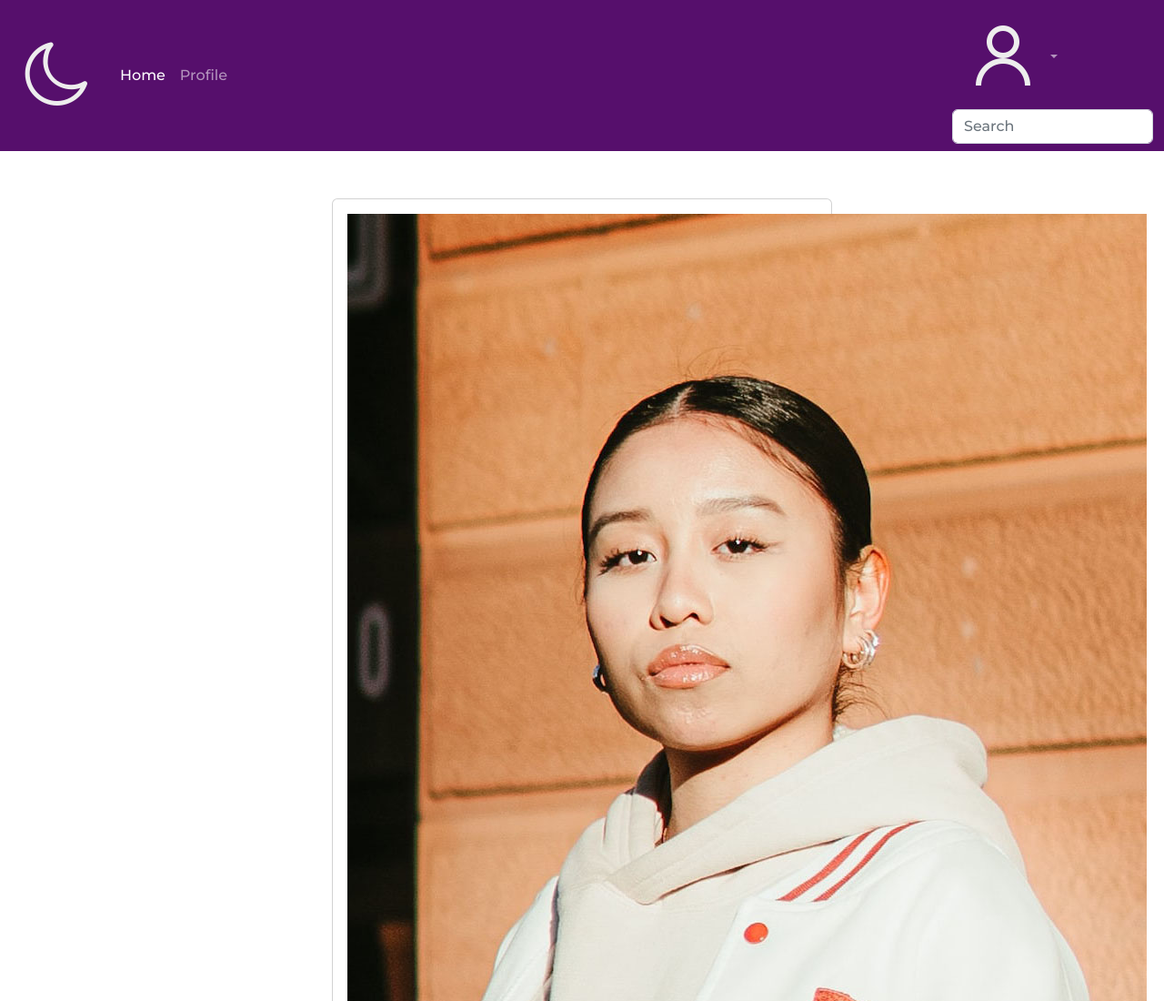
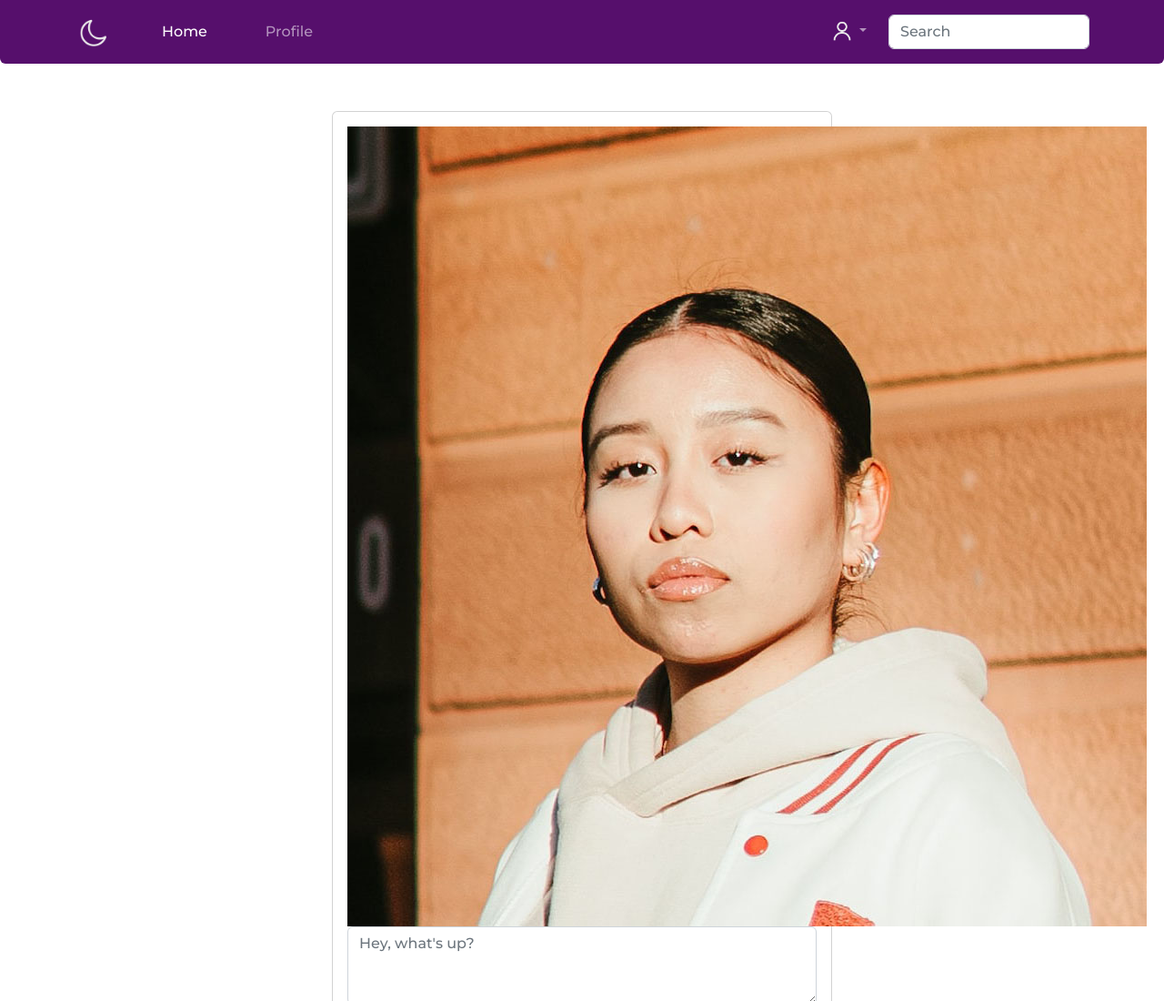
Before and after one commit to chasju/CSS-Frameworks-CA, a website: page index.html in a window 1280 px wide. Shown: the top 1100 px of the page at 91% size. Drawn offline with nearby package versions, Linux system fonts and the light colour scheme.

Commit message:
Feedback update
Adding classes to make navigation using only Bootstrap styles

```diff
--- a/index.html
+++ b/index.html
@@ -12,31 +12,29 @@
   </head>
   <body>
     <header>
-      <nav class="navbar navbar-expand-sm navbar-dark bg-primary" aria-label="Third navbar example">
-        <div class="container-fluid">
-          <a class="navbar-brand" href="/index.html"><img src="/icons/icons8-moon-symbol-96.png" alt="logo" class="moon-logo" /></a>
+      <nav class="navbar navbar-expand-sm navbar-dark bg-primary rounded-bottom" aria-label="Third navbar example">
+        <div class="container">
+          <a class="navbar-brand mt-1 me-5" href="/index.html"><img src="/icons/icons8-moon-symbol-96.png" alt="logo" style="width: 40px" /></a>
           <button class="navbar-toggler" type="button" data-bs-toggle="collapse" data-bs-target="#navbarsExample03" aria-controls="navbarsExample03" aria-expanded="false" aria-label="Toggle navigation">
             <span class="navbar-toggler-icon"></span>
           </button>
           <div class="collapse navbar-collapse" id="navbarsExample03">
-            <ul class="navbar-nav me-auto mb-2 mb-sm-0">
-              <li class="nav-item">
+            <ul class="navbar-nav me-auto mb-sm-0 d-flex flex-grow-1 gap-5">
+              <li class="nav-item d-flex justify-content-center align-items-center">
                 <a class="nav-link active" aria-current="page" href="/index.html">Home</a>
               </li>
-              <li class="nav-item">
+              <li class="nav-item d-flex justify-content-center align-items-center">
                 <a class="nav-link" href="/pages/profile.html">Profile</a>
+              </li>
+              <li class="nav-item dropdown ms-auto pe-lg-3">
+                <a class="nav-link dropdown-toggle" href="#" data-bs-toggle="dropdown" aria-expanded="false"><img src="/icons/icons8-user-96.png" alt="profile dropdown" class="login-icon" style="height: 30px" /></a>
+                <ul class="dropdown-menu">
+                  <li><a class="dropdown-item" href="/pages/profile.html">Profile</a></li>
+                  <li><a class="dropdown-item" href="/pages/login.html">Log In</a></li>
+                </ul>
               </li>
             </ul>
             <div class="align-search-profile-icon">
-              <ul class="navbar-nav mb-2 mb-sm-0">
-                <li class="nav-item dropdown">
-                  <a class="nav-link dropdown-toggle" href="#" data-bs-toggle="dropdown" aria-expanded="false"><img src="/icons/icons8-user-96.png" alt="profile dropdown" class="login-icon" /></a>
-                  <ul class="dropdown-menu">
-                    <li><a class="dropdown-item" href="/pages/profile.html">Profile</a></li>
-                    <li><a class="dropdown-item" href="/pages/login.html">Log In</a></li>
-                  </ul>
-                </li>
-              </ul>
               <form role="search">
                 <input class="form-control" type="search" placeholder="Search" aria-label="Search" />
               </form>
```
Also changed, not shown: 1 other file.
